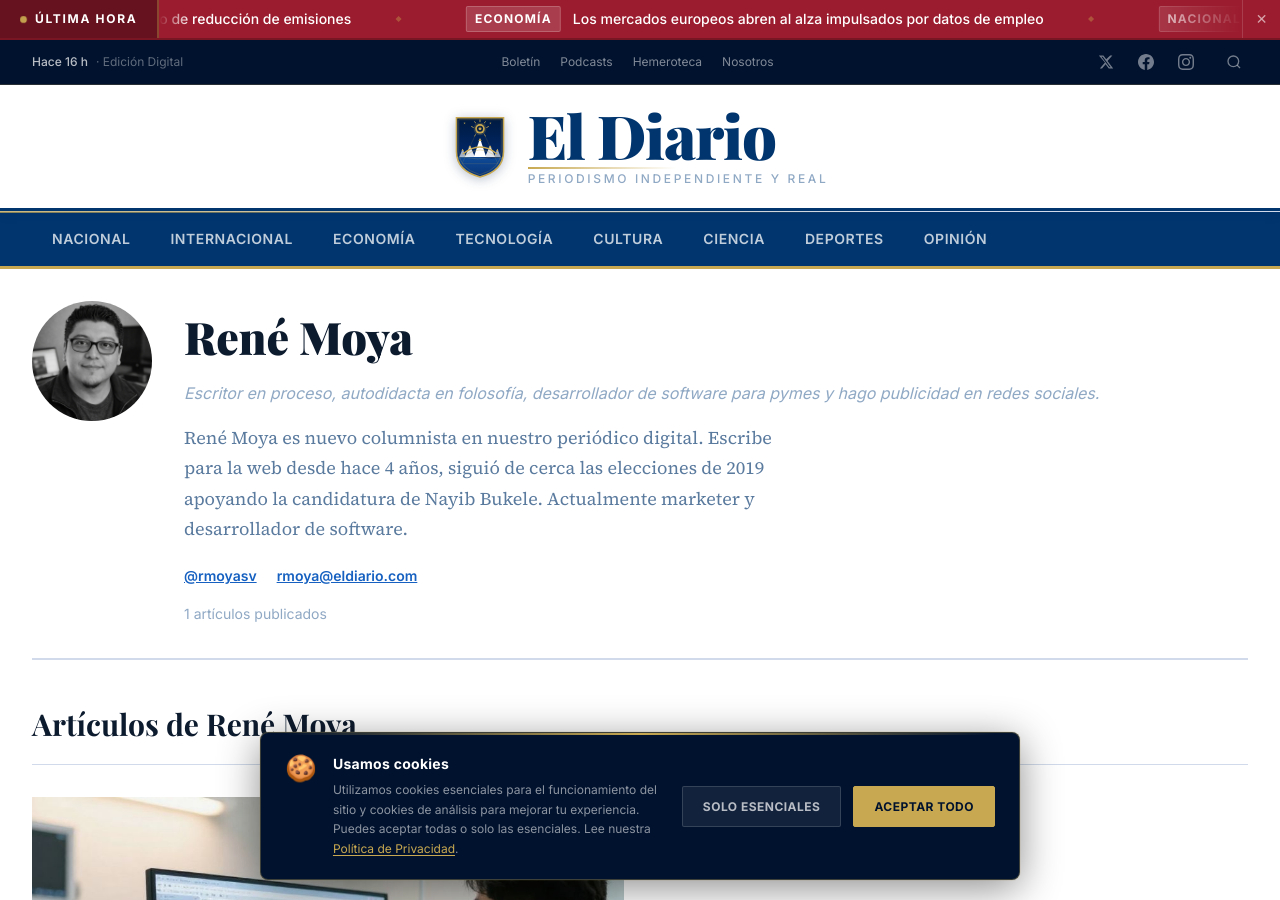
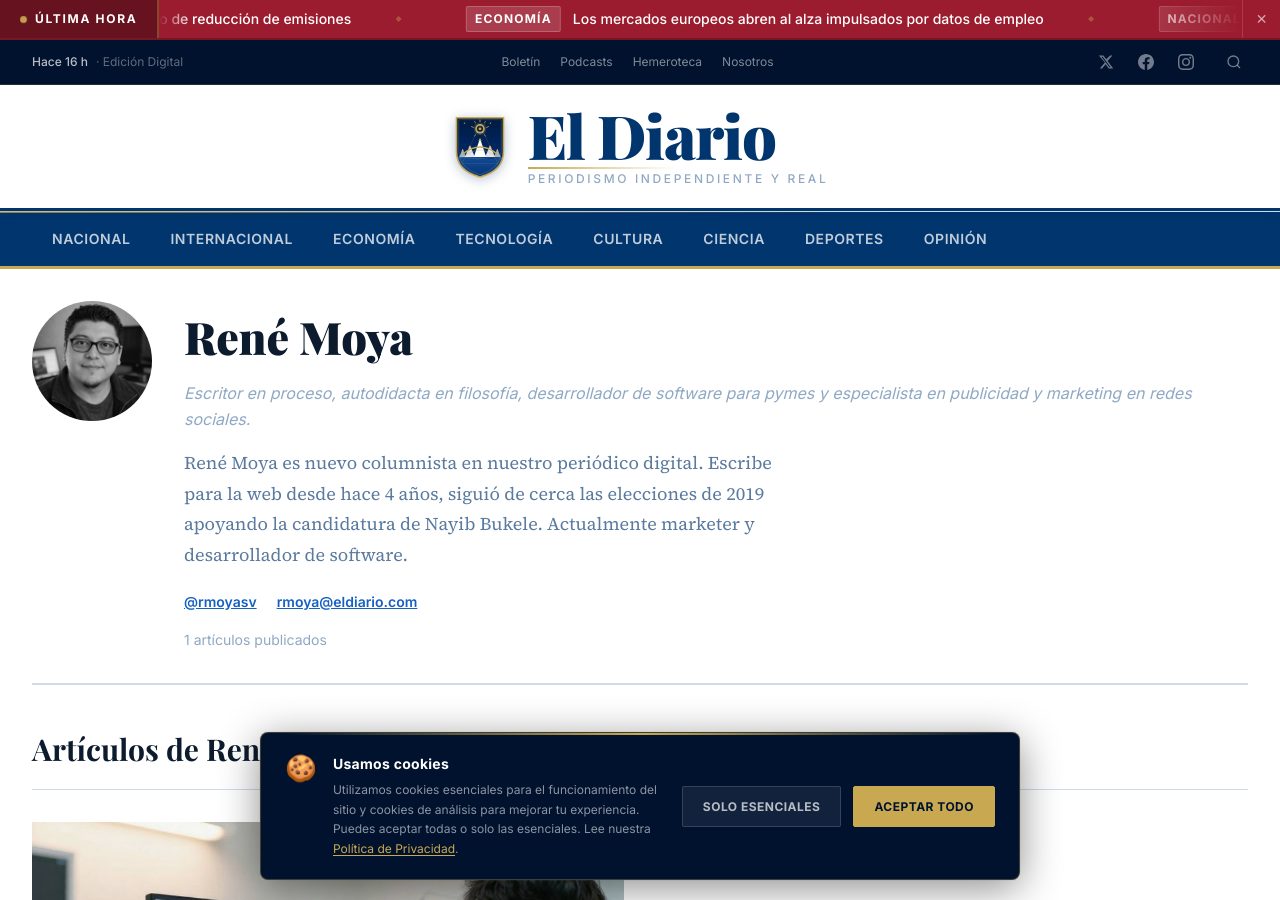
Before and after one commit to renedev0284-creator/Periodico, a Jekyll site: the page built from _authors/rene-moya.md, in a window 1280 px wide and 900 px high. Built offline with Jekyll 4.4.1, drawn with Linux system fonts in a browser that asks for light colours; some web fonts are replaced.

Commit message:
Fix card de autor en rene-moya

```diff
--- a/_authors/rene-moya.md
+++ b/_authors/rene-moya.md
@@ -1,7 +1,7 @@
 ---
 name: rene-moya
 display_name: "René Moya"
-title: "Escritor en proceso, autodidacta en folosofía, desarrollador de software para pymes y hago publicidad en redes sociales."
+title: "Escritor en proceso, autodidacta en filosofía, desarrollador de software para pymes y especialista en publicidad y marketing en redes sociales."
 bio: "René Moya es nuevo columnista en nuestro periódico digital. Escribe para la web desde hace 4 años, siguió de cerca las elecciones de 2019 apoyando la candidatura de Nayib Bukele. Actualmente marketer y desarrollador de software."
 avatar: "/assets/images/authors/rene-moya.jpg"
 email: "rmoya@eldiario.com"
```
